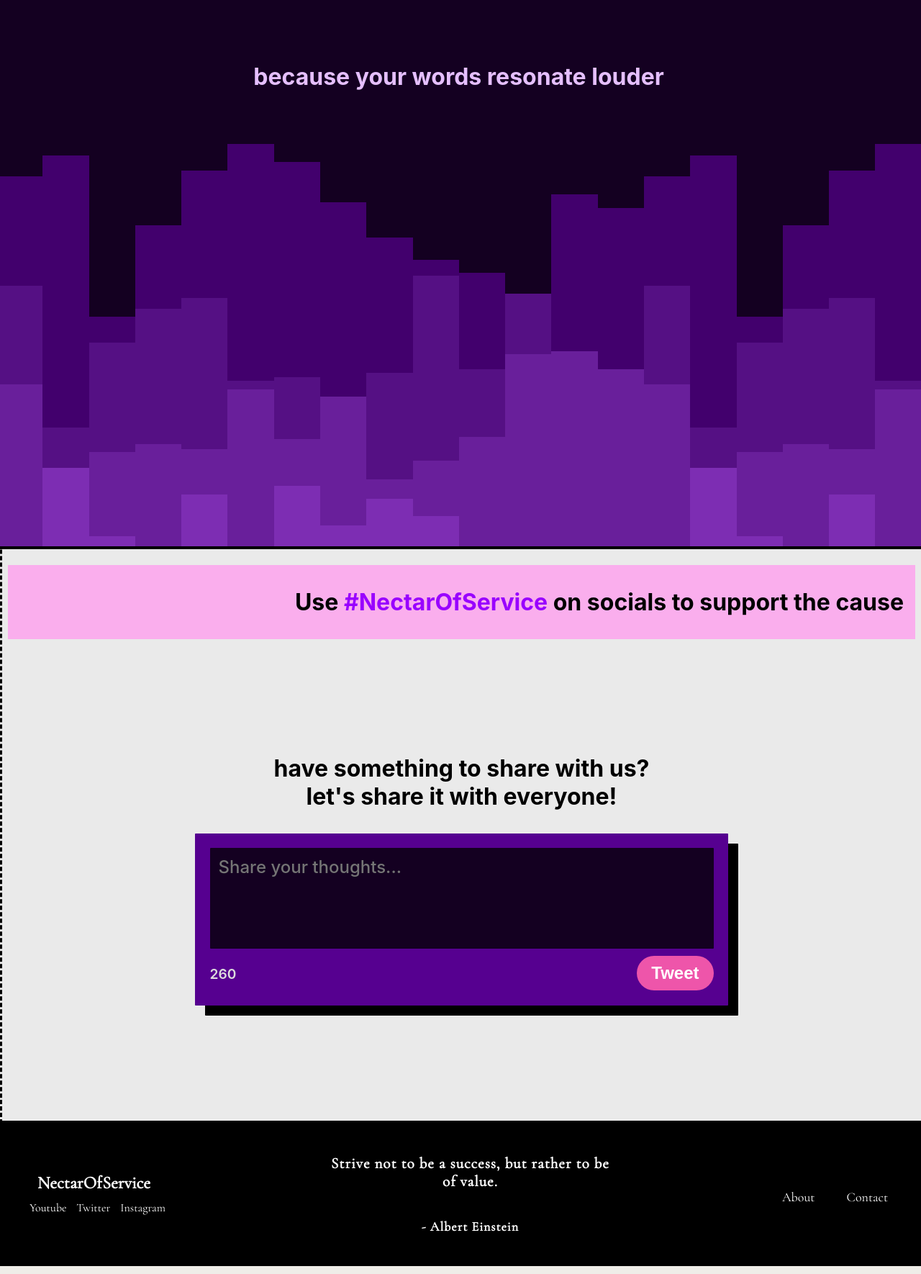
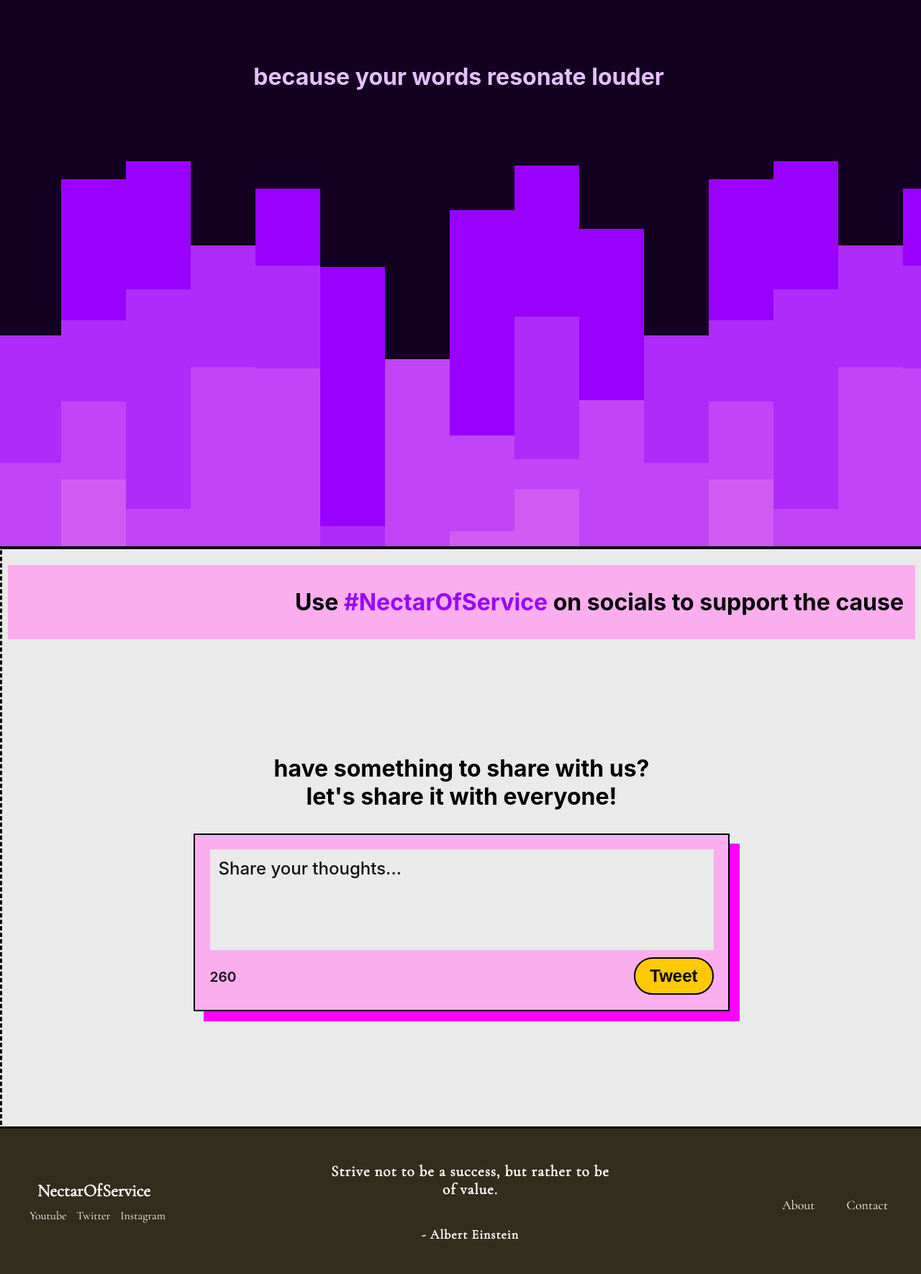
Before and after one commit to Chirag8023/NectarOfService, a PHP site: page /NectarOfService/social_buzz/social_buzz.php in a window 1280 px wide. Shown: the part 164-1934 px from the top of the page at 72% size. Run offline with PHP 8.4, Linux system fonts and the light colour scheme; some libraries are stand-ins or nearby versions; some web fonts are replaced.

Commit message:
design experimentation

```diff
--- a/assets/main_style.css
+++ b/assets/main_style.css
@@ -137,7 +137,8 @@ textarea::-webkit-scrollbar-thumb:active {
 	flex-direction: column;
 	align-items: center;
 	color: #fff;
-	background-color: #000;
+	border-top:3px solid black;
+	background-color: #332e1c;
 }
 
 .footer-content {
@@ -579,7 +580,7 @@ a:hover {
 	justify-content: space-around;
 	display: flex;
 	flex-direction: row;
-	box-shadow: 12px 12px #ffc900;
+	box-shadow: 12px 12px #c02;
 	margin: auto;
 	margin-bottom: 2rem;
 	margin-top: 1rem;
@@ -632,8 +633,8 @@ a:hover {
 
 .newsletter button[type="submit"] {
 	font-family: "Inter";
-	color: #000;
-	background-color: #ffc900;
+	color: #fff;
+	background-color: #c02;
 	padding: 0rem 2rem 0.4rem 2rem;
 	font-size: 2rem;
 	font-weight: 600;
@@ -872,11 +873,12 @@ a:hover {
 }
 
 #social-buzz-bottom #tweet-popup {
-	background-color: #560090;
+	background-color: #ff9beec2;
 	border-radius: 1px;
+	border:2px solid black;
 	width: 700px;
 	padding: 1.3rem;
-	box-shadow: 14px 14px #000;
+	box-shadow: 14px 14px #f0f;
 	margin-bottom: 1rem;
 	margin: auto;
 	margin-top: 2rem;
@@ -889,31 +891,35 @@ a:hover {
 	margin-bottom: 10px;
 	padding: 10px;
 	border: 2px solid #0000;
-	background-color: #140021;
-	color: #fff;
+	background-color: #eaeaea;
+	color: #000;
 	border-radius: 1px;
 	font-size: 1.5rem;
 	resize: none;
 	outline: none;
-	transition: border-color 0.3s ease;
+	transition: border-color 0.3s ease-in-out;
+}
+
+#social-buzz-bottom #tweet-text::placeholder {
+	color: #111;
 }
 
 #social-buzz-bottom #tweet-text:focus {
-	border-color: #fff;
+	border-color: #000;
 }
 
 #social-buzz-bottom #char-count {
-	color: #ddd;
+	color: #111;
 	font-size: 1.2rem;
 	margin-top: 6px;
 	font-weight: 600;
 }
 
 #social-buzz-bottom #tweet-button {
-	background-color: #e5a;
-	color: #fff;
+	background-color: #ffc900;
+	color: #000;
 	font-weight: 600;
-	border: none;
+	border: 2px solid black;
 	border-radius: 999px;
 	padding: 10px 20px;
 	font-size: 1.5rem;
@@ -922,7 +928,7 @@ a:hover {
 }
 
 #social-buzz-bottom #tweet-button:hover {
-	background-color: #000;
+	background-color: #fff;
 }
 
 /* Thank you page */
```
Also changed, not shown: assets/images/blob.svg, assets/images/landing.svg.
